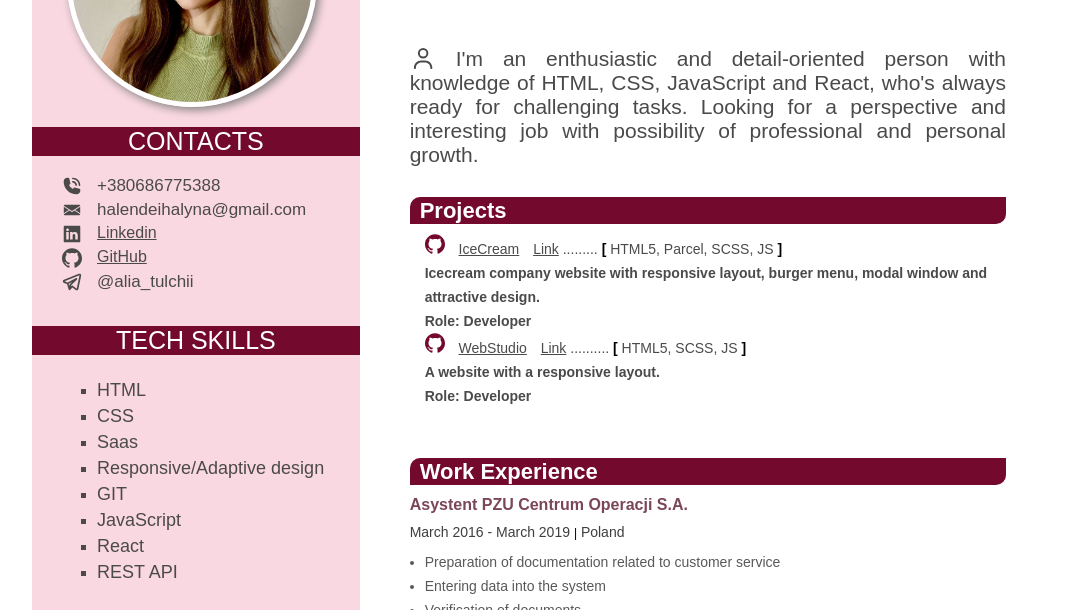
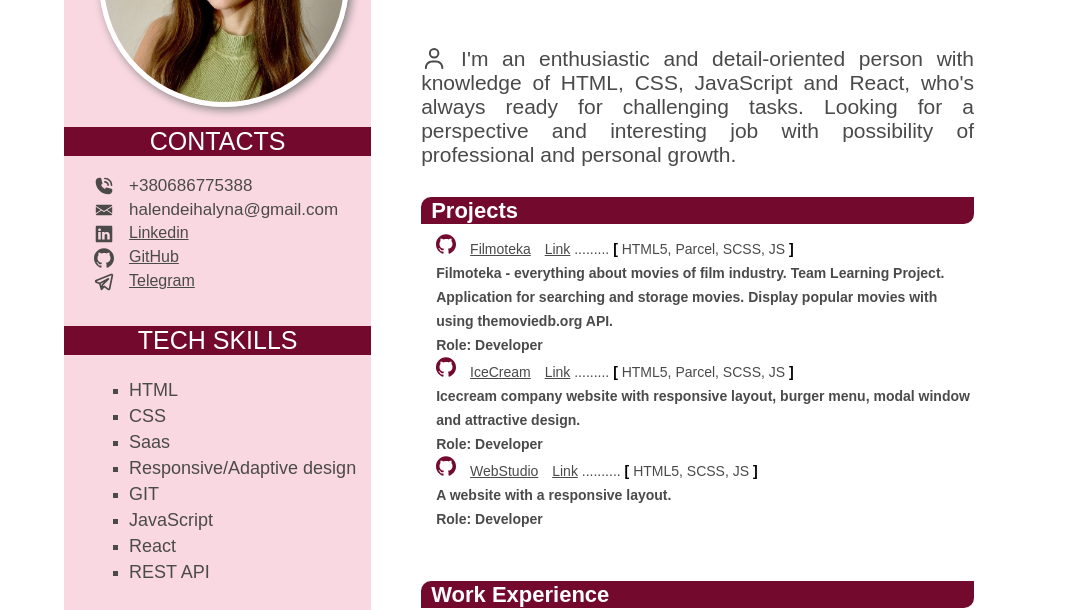
Before and after one commit to AliaTulchii/CV, a plain HTML site: page index.html in a window 1280 px wide. Shown: the part 173-783 px from the top of the page, without its empty margins (96-1183 px from the left). Drawn offline with Linux system fonts and the light colour scheme.

Commit message:
update some mistakes

```diff
--- a/index.html
+++ b/index.html
@@ -47,7 +47,7 @@
                                 <use href="./image/social.svg#icon-linkedin-1"></use>
                             </svg>
                         </a>
-                        <a href="https://www.linkedin.com/in/halyna-tulchii-869569271/" class="contact-link">
+                        <a href="https://www.linkedin.com/in/halyna-tulchii-869569271/" target="_blank" class="contact-link">
                             Linkedin </a>
                     </li>
                     <li class="contact-list_item">
@@ -56,15 +56,15 @@
                                 <use href="./image/social.svg#icon-github-logo"></use>
                             </svg>
                         </a>
-                        <a href="https://github.com/AliaTulchii" class="contact-link">GitHub</a>
+                        <a href="https://github.com/AliaTulchii" target="_blank" class="contact-link">GitHub</a>
                     </li>
                     <li class="contact-list_item">
-                        <a>
+                        <a  @alia_tulchii>
                             <svg class="social-icon" width="20" height="20">
                                 <use href="./image/social.svg#icon-telegram"></use>
                             </svg>
                         </a>
-                        <p>@alia_tulchii</p>
+                        <a href="https://t.me/alia_tulchii" target="_blank" class="contact-link">Telegram</a>
                     </li>
                 </ul>
             </div>
@@ -140,6 +140,26 @@
                     </h3>
 
                     <ul class="projects-list list">
+
+                        <li class="project-item">
+                            <a>
+                                <svg class="git-icon" width="20" height="20">
+                                    <use href="./image/social.svg#icon-github-logo"></use>
+                                </svg>
+                            </a>
+                            <span class="project">
+                                <a href="https://aliatulchii.github.io/Filmoteka-teamProject/" target="_blank" class="project-link">Filmoteka</a>
+                                <a href="https://github.com/AliaTulchii/Filmoteka-teamProject" target="_blank" class="project-link">Link</a>
+                                .........
+                                <span class="project-bracket">[</span> HTML5, Parcel, SCSS, JS <span class="project-bracket">]</span>
+                            </span>
+                            <p>
+                                Filmoteka - everything about movies of film industry. Team Learning Project. Application for searching and storage movies. Display popular movies with using themoviedb.org API.
+                                 <br>
+                                Role: Developer
+                            </p>
+
+                        </li>
                         <li class="project-item">
                             <a>
                                 <svg class="git-icon" width="20" height="20">
@@ -196,7 +216,7 @@
                     <h3 class="title">Work Experience</h3>
 
                 <div class="work-group">
-                    <h4 class="work-position">Asystent <span class="organization">PZU Centrum Operacji S.A.</span></h4>
+                    <h4 class="work-position">Assistant <span class="organization">PZU Centrum Operacji S.A.</span></h4>
                     <p class="period">March 2016 - March 2019   <span class="line">|</span>   Poland</p>
                     <ul class="work-list">
                         <li class="work-list-item">Preparation of documentation related to customer service </li>
@@ -224,19 +244,21 @@
 
         <div class="education-box">
                 <ul class="education">
+
+                <li>
+                    <h3 class="title">Education</h3>
+                        <h4 class="university">IT School GoIT (Kyiv)</h4>
+                        <h5 class="specialty">Student | Fullstack Developer</h5>
+                        <p class="period">September 2022 - July 2023   <span class="line">|</span>   Ukraine</p>
+                </li>
+
                 <li class="education-type">
 
-                    <h3 class="title">Education</h3>
+
                         <h4 class="university">Vistula University
                             Vistula Group of Universities (Warsaw)</h4>
                         <h5 class="specialty">Master | Finance and Accounting</h5>
                         <p class="period">October 2016 - June 2018   <span class="line">|</span>   Poland</p>
-                </li>
-
-                <li>
-                        <h4 class="university">IT School GoIT (Kyiv)</h4>
-                        <h5 class="specialty">Student | Fullstack Developer</h5>
-                        <p class="period">September 2022 - July 2023   <span class="line">|</span>   Ukraine</p>
                 </li>
 
         </ul>
@@ -248,7 +270,7 @@
 </main>
 
 <footer class="cv__footer">
-    <a href="CVHalinaTulchii.pdf" download="PDF" class="cv__link">
+    <a href="ResumeHalynaTulchii.pdf" download="CVHalynaTulchii" class="cv__link">
         <button type="button" class="cv__button">Download</button>
         </a>
 </footer>
--- a/styles/style.css
+++ b/styles/style.css
@@ -4,6 +4,12 @@
     box-sizing: border-box;
     font-family: sans-serif;
 }
+
+body{
+    width: 1200px;
+    margin: auto;
+}
+
 
 
 a{
@@ -17,9 +23,9 @@ a{
 }
 
 .cv{
-    margin-left: auto;
-    margin-right: auto;
-    width: 1280px;
+    /* margin-left: auto;
+    margin-right: auto; */
+    /* width: 100%; */
 }
 
 .list {
```
Also changed, not shown: 2 other files.
